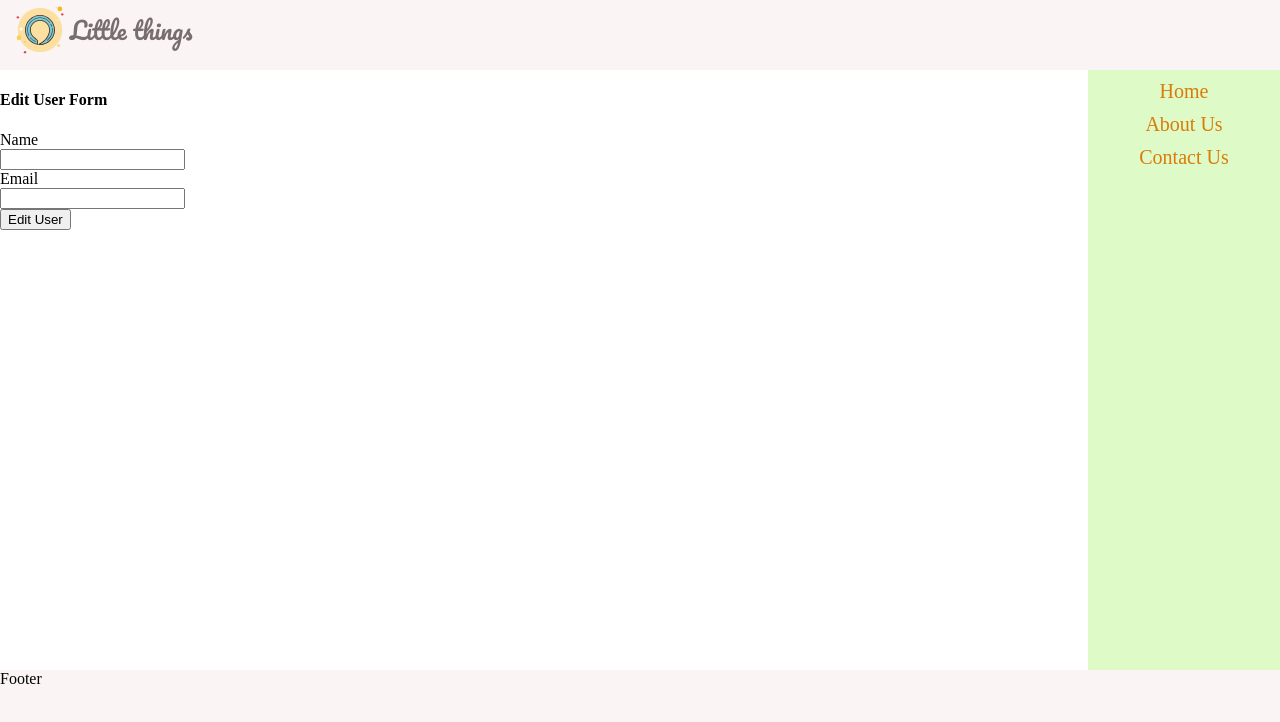
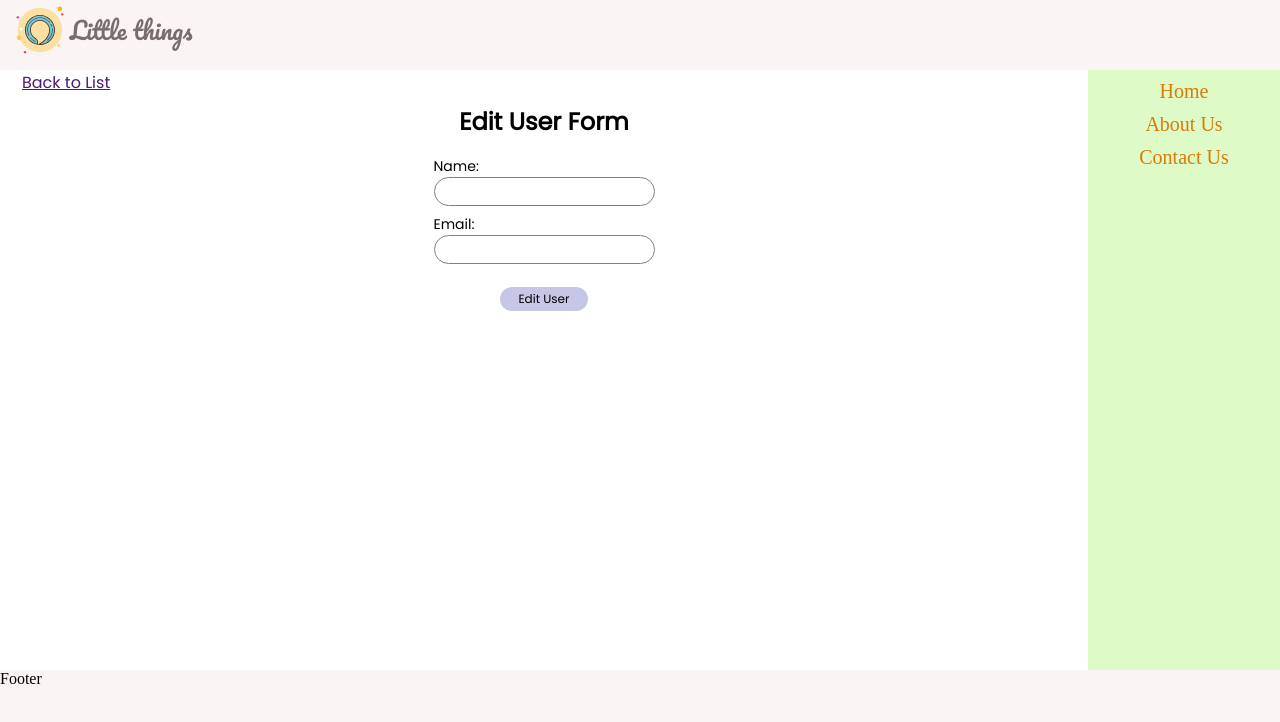
Before and after one commit to umavedha/myApp, an Angular app: page /userlist/edit-user/1 in a window 1280 px wide. Shown: the top 722 px of the page. Built offline with nearby package versions, Linux system fonts and the light colour scheme; no server answers.

Commit message:
changing template driven form into reactive form and styling list,form

```diff
--- a/src/app/form.service.ts
+++ b/src/app/form.service.ts
@@ -1,5 +1,6 @@
 import { Injectable } from '@angular/core';
 import { HttpClient } from '@angular/common/http';
+import { environment } from 'src/environments/environment';
 
 @Injectable({
   providedIn: 'root',
@@ -8,10 +9,10 @@ export class FormService {
   constructor(private httpClient: HttpClient) {}
 
   addUserData(data: any) {
-    return this.httpClient.post('http://localhost:3000/addUserData', data);
+    return this.httpClient.post(environment.appUrl + '/addUserData', data);
   }
   getAllUsers() {
-    return this.httpClient.get('http://localhost:3000/getAllUsers');
+    return this.httpClient.get(environment.appUrl + '/getAllUsers');
   }
 
   // getUserById(userId: number) {
@@ -19,18 +20,18 @@ export class FormService {
   // }
   getUserById(userId: number) {
     return this.httpClient.get(
-      `http://localhost:3000/getUserById?id=${userId}`
+      environment.appUrl + `/getUserById?id=${userId}`
     );
   }
   updateUserDataById(userId: number, data: any) {
     return this.httpClient.put(
-      `http://localhost:3000/updateUserDataById?id=${userId}`,
+      environment.appUrl + `/updateUserDataById?id=${userId}`,
       data
     );
   }
   deleteUserById(userId: any) {
     return this.httpClient.delete(
-      `http://localhost:3000/deleteUserById?id=${userId}`
+      environment.appUrl + `/deleteUserById?id=${userId}`
     );
   }
 }
--- a/src/app/form/form.component.html
+++ b/src/app/form/form.component.html
@@ -1,4 +1,5 @@
-<div>
+<!--template driven form -->
+<!-- <div>
     <h4>{{isUpdate?'Edit User Form':'Add User Form'}}</h4>
 </div>
 <div>
@@ -16,4 +17,42 @@
 <div>
     <button *ngIf="!isUpdate" (click)="addUser()">Add User</button>
     <button *ngIf="isUpdate" (click)="editUser()">Edit User</button>
+</div> -->
+
+<!-- reactive form -->
+<div class="backlink">
+    <a (click)="backToForm()">Back to List</a>
 </div>
+
+<div class="userForm">
+
+    <div>
+        <h4>{{isUpdate?'Edit User Form':'Add User Form'}}</h4>
+    </div>
+    <div [formGroup]="user">
+        <div class="name-input">
+            <label class="labelName" for="username">Name:</label>
+            <div>
+                <input class="inputBox" type="text" required minlength="2" formControlName="username" name="username">
+            </div>
+            <div class="error-danger"
+                *ngIf="form['username']?.invalid &&( form['username'].dirty || form['username'].touched)">
+                <div *ngIf="form['username'].errors?.required">Name is required</div>
+                <div *ngIf="form['username'].errors?.minlength">Name should be of length above 2</div>
+            </div>
+        </div>
+        <div class="email-input">
+            <label class="labelName" for="useremail">Email:</label>
+            <div>
+                <input class="inputBox" type="email" required formControlName="email" name="useremail">
+            </div>
+            <div class="error-danger" *ngIf="form['email']?.invalid &&( form['email'].dirty || form['email'].touched)">
+                <div *ngIf="form['email'].errors?.required">Email is required</div>
+            </div>
+        </div>
+        <div class="add-edit">
+            <button *ngIf="!isUpdate" [disabled]="user.invalid" (click)="addUser()">Add User</button>
+            <button *ngIf="isUpdate" (click)="editUser()">Edit User</button>
+        </div>
+    </div>
+</div>
--- a/src/app/form/form.component.scss
+++ b/src/app/form/form.component.scss
@@ -0,0 +1,56 @@
+@import url('https://fonts.googleapis.com/css2?family=Poppins&display=swap');
+.userForm{
+    display: flex;
+    align-items: center;
+    flex-direction: column;
+    h4{
+        font-family: "Poppins";
+        margin: 9px;
+        font-size: 24px;
+    }
+    .labelName{
+       font-family: 'Poppins';
+       font-size: 14px;
+       padding-bottom: 5px
+    }
+    .inputBox{
+        width: 203px;
+        height: 25px;
+        border-radius: 16px;
+        border: 1px solid grey;
+        padding-left: 14px;
+    }
+    .name-input{
+        margin: 8px;
+    }
+    .email-input {
+        margin: 8px;
+    }
+    .add-edit{
+        display: flex;
+        justify-content: center;
+        button{
+                height: 24px;
+                width: 88px;
+                margin-top: 15px;
+                background-color:#c6c6e7;
+                border-radius: 20px;
+                border: none;
+                font-size: 12px;
+                font-family: 'Poppins';
+        }
+    }
+    .error-danger{
+        color: red;
+        font-size: 12px;
+    }
+}
+.backlink{
+    a{
+        padding: 22px;
+        color: #4c197b;
+        font-family: 'Poppins';
+        text-decoration: underline;
+        cursor: pointer;
+    }
+}
--- a/src/app/form/form.component.ts
+++ b/src/app/form/form.component.ts
@@ -1,6 +1,12 @@
 import { Component, OnInit } from '@angular/core';
 import { ActivatedRoute, Router } from '@angular/router';
 import { FormService } from '../form.service';
+import {
+  FormControl,
+  FormGroup,
+  FormBuilder,
+  Validators,
+} from '@angular/forms';
 
 @Component({
   selector: 'app-form',
@@ -8,20 +14,37 @@ import { FormService } from '../form.service';
   styleUrls: ['./form.component.scss'],
 })
 export class FormComponent implements OnInit {
-  name: string = '';
+  username: string = '';
   email: string = '';
   userId: number = 0;
   isUpdate: boolean = false;
   userData: any;
+  user: any;
 
   constructor(
     private formService: FormService,
     private router: Router,
-    private aRoute: ActivatedRoute
+    private aRoute: ActivatedRoute,
+    private fb: FormBuilder
   ) {}
 
   ngOnInit(): void {
-    this.aRoute.params.subscribe((user:any) => {
+    // initialising reactive form using form group
+    // this.user = new FormGroup({
+    //   name: new FormControl(null, [
+    //     Validators.required,
+    //     Validators.minLength(2),
+    //   ]),
+    //   email: new FormControl(null, Validators.email),
+    // });
+
+    // using form builder
+    this.user = this.fb.group({
+      username: [null, [Validators.required, Validators.minLength(2)]],
+      email: [null, Validators.email],
+    });
+
+    this.aRoute.params.subscribe((user: any) => {
       this.isUpdate = true;
       console.log(user);
       this.isUpdate = user.hasOwnProperty('userId') ? true : false;
@@ -31,31 +54,38 @@ export class FormComponent implements OnInit {
       }
     });
   }
+  get form() {
+    return this.user.controls;
+  }
   addUser() {
-    this.formService
-      .addUserData({ username: this.name, email: this.email })
-      .subscribe((userData:any) => {
-        console.log(userData);
-        this.router.navigate(['userlist']);
-      });
+    let userDetail = this.user.value;
+
+    this.formService.addUserData(userDetail).subscribe((userData: any) => {
+      console.log(userData);
+      this.router.navigate(['userlist']);
+    });
   }
+
   getUserById(userId: number) {
-    this.formService.getUserById(userId).subscribe((userDetail:any) => {
+    this.formService.getUserById(userId).subscribe((userDetail: any) => {
       console.log(userDetail, 'userdata');
       this.userData = userDetail;
-      this.name = this.userData[0].username;
-      this.email = this.userData[0].email;
+      // this.name = this.userData[0].username;
+      // this.email = this.userData[0].email;
+      this.user.patchValue(this.userData[0]);
     });
   }
   editUser() {
+    let userDetail = this.user.value;
+
     this.formService
-      .updateUserDataById(this.userId, {
-        username: this.name,
-        email: this.email,
-      })
+      .updateUserDataById(this.userId, userDetail)
       .subscribe((data) => {
         console.log(data);
         this.router.navigate(['userlist']);
       });
   }
+  backToForm() {
+    this.router.navigate(['userlist']);
+  }
 }
--- a/src/app/users-list/users-list.component.html
+++ b/src/app/users-list/users-list.component.html
@@ -1,10 +1,13 @@
 <!-- <app-user-details [users]="usersList" (removeUserData)="userRemoval($event)"></app-user-details> -->
-<h3>Users List</h3>
-<span (click)="addUserForm()">Add user</span>
 <!-- <ng-container *ngFor="let user of usersList,index as i">
     <app-user-details [userData]="user" [userIndex]="i" (removeUserData)="userRemoval($event)"></app-user-details>
 </ng-container> -->
-<table>
+<div class="userlistPage">
+    <h3>Users List</h3>
+    <span class="adduserBtn" (click)="addUserForm()">Add user</span>
+
+    <div class="userlistContainer">
+        <table class="userTable">
             <tr>
                 <th>S.no</th>
                 <th>Name</th>
@@ -21,3 +24,5 @@
                 </td>
             </tr>
         </table>
+    </div>
+</div>
--- a/src/app/users-list/users-list.component.scss
+++ b/src/app/users-list/users-list.component.scss
@@ -0,0 +1,26 @@
+@import url('https://fonts.googleapis.com/css2?family=Poppins&display=swap');
+
+.userlistPage{
+    display: flex;
+    flex-direction: column;
+    align-items: center;
+    .adduserBtn {
+        font-size: 20px;
+        font-family: 'Poppins';
+        background-color: rgb(106, 52, 106);
+        color: white;
+        border-radius: 10px;
+        padding: 5px;
+        cursor: pointer;
+    }
+
+    h3 {
+        font-size: 25px;
+        font-family: 'Poppins';
+    }
+    .userlistContainer{
+        margin-top: 20px;
+    }
+
+
+}
--- a/src/environments/environment.ts
+++ b/src/environments/environment.ts
@@ -4,7 +4,7 @@
 
 export const environment = {
   production: false,
-  appUrl: '',
+  appUrl: 'http://localhost:3000',
 };
 
 /*
```
Also changed, not shown: src/app/app.module.ts (+8 -2 lines). Lines whose indentation alone changed are shown as unchanged.
